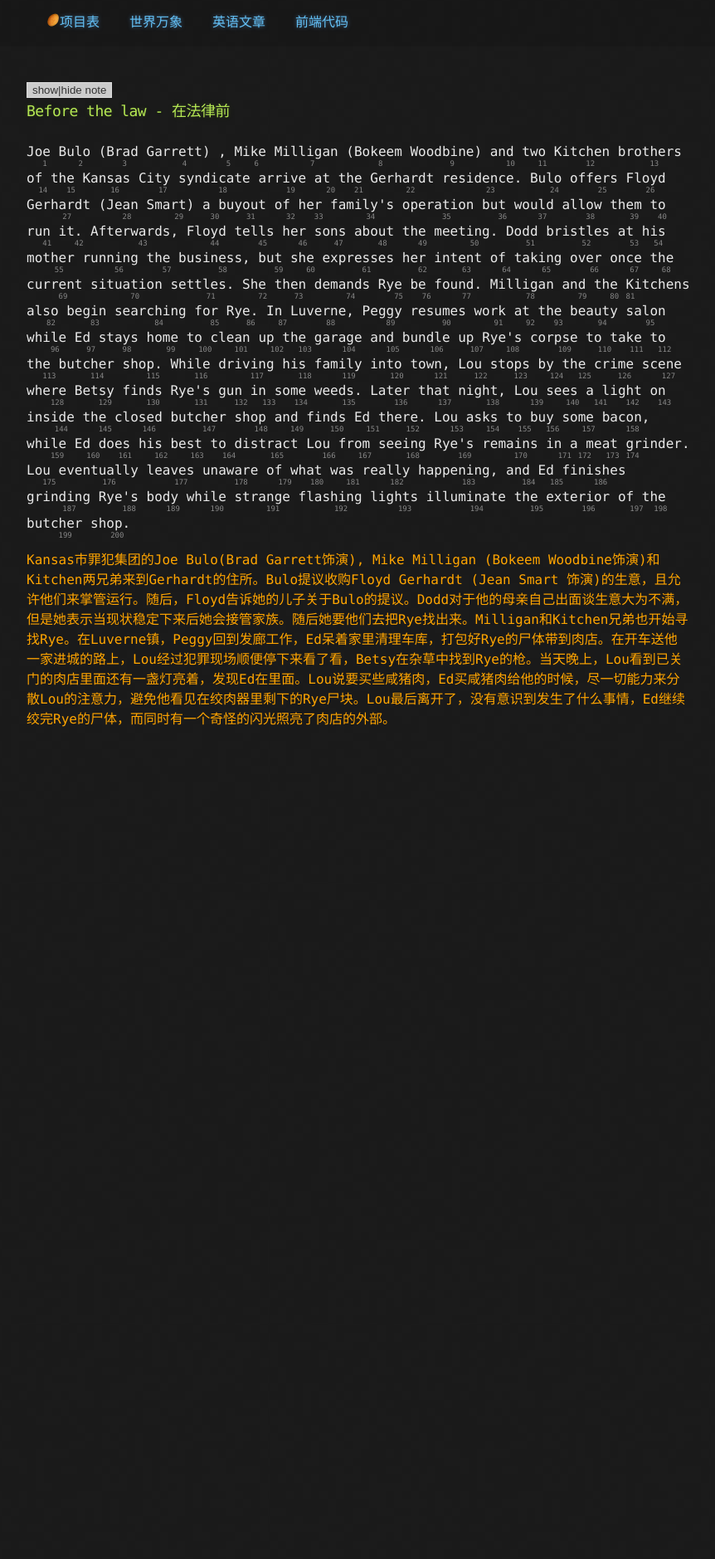
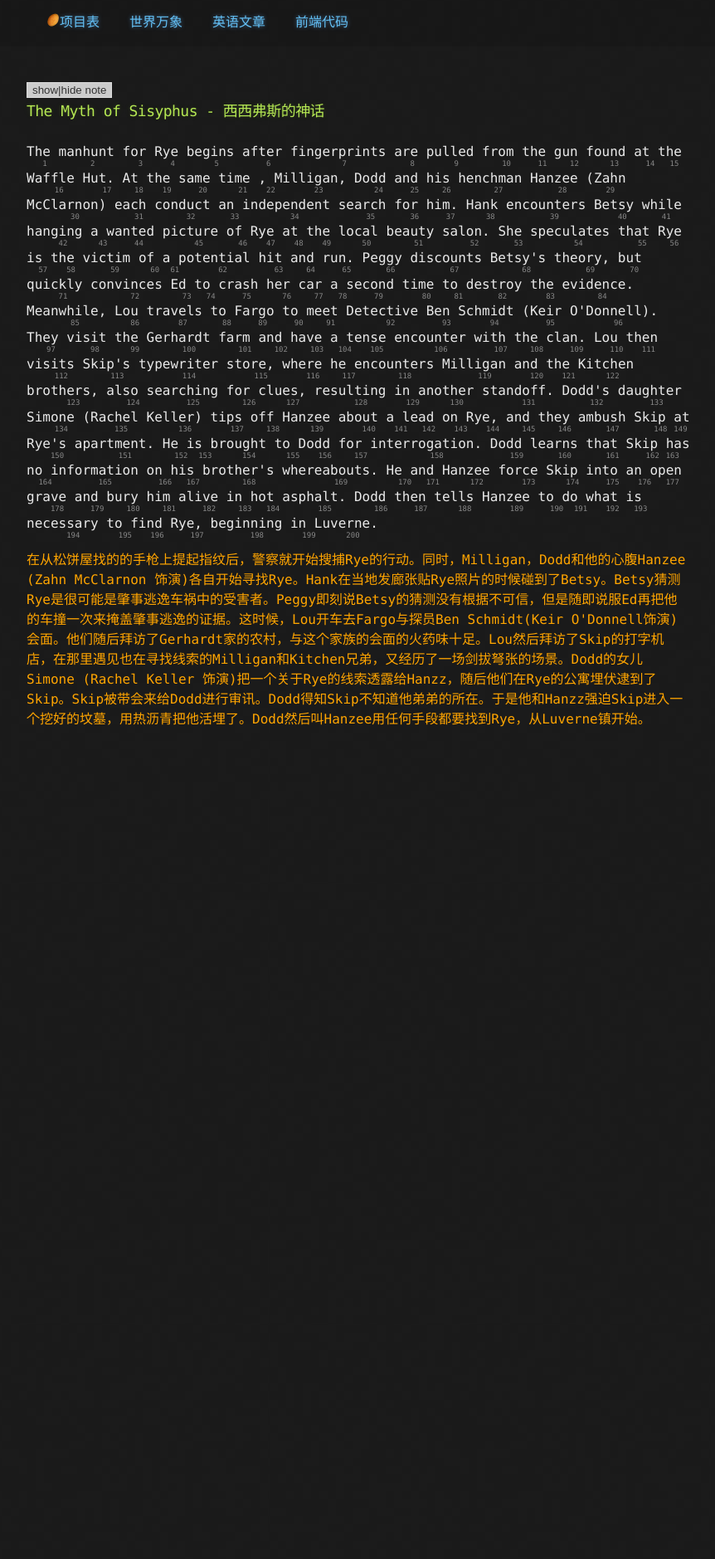
Before and after one commit to vunlin/vunlin.github.io, a Jekyll site: the page setup/template.html, which Jekyll copies as it is, in a window 1280 px wide. Shown: the whole page at 83% size, without its empty margins (208-1070 px from the left). Built offline with Jekyll 4.4.1, drawn with Linux system fonts in a browser that asks for light colours.

Commit message:
Fargo s2e3

```diff
--- a/setup/template.html
+++ b/setup/template.html
@@ -32,42 +32,45 @@
 		<button id="toggleNote">show|hide note</button>
 	</div>
 	<div id="plot">
-		<h3>Before the law - 在法律前</h3>
-		<p>Joe Bulo (Brad Garrett), Mike Milligan (Bokeem Woodbine) and two Kitchen brothers of the Kansas City syndicate arrive at the Gerhardt residence. Bulo offers Floyd Gerhardt (Jean Smart) a buyout of her family's operation but would allow them to run it. Afterwards, Floyd tells her sons about the meeting. Dodd bristles at his mother running the business, but she expresses her intent of taking over once the current situation settles. She then demands Rye be found. Milligan and the Kitchens also begin searching for Rye. In Luverne, Peggy resumes work at the beauty salon while Ed stays home to clean up the garage and bundle up Rye's corpse to take to the butcher shop. While driving his family into town, Lou stops by the crime scene where Betsy finds Rye's gun in some weeds. Later that night, Lou sees a light on inside the closed butcher shop and finds Ed there. Lou asks to buy some bacon, while Ed does his best to distract Lou from seeing Rye's remains in a meat grinder. Lou eventually leaves unaware of what was really happening, and Ed finishes grinding Rye's body while strange flashing lights illuminate the exterior of the butcher shop.</p>
+		<h3>The Myth of Sisyphus - 西西弗斯的神话</h3>
+		<p>The manhunt for Rye begins after fingerprints are pulled from the gun found at the Waffle Hut. At the same time, Milligan, Dodd and his henchman Hanzee (Zahn McClarnon) each conduct an independent search for him. Hank encounters Betsy while hanging a wanted picture of Rye at the local beauty salon. She speculates that Rye is the victim of a potential hit and run. Peggy discounts Betsy's theory, but quickly convinces Ed to crash her car a second time to destroy the evidence. Meanwhile, Lou travels to Fargo to meet Detective Ben Schmidt (Keir O'Donnell). They visit the Gerhardt farm and have a tense encounter with the clan. Lou then visits Skip's typewriter store, where he encounters Milligan and the Kitchen brothers, also searching for clues, resulting in another standoff. Dodd's daughter Simone (Rachel Keller) tips off Hanzee about a lead on Rye, and they ambush Skip at Rye's apartment. He is brought to Dodd for interrogation. Dodd learns that Skip has no information on his brother's whereabouts. He and Hanzee force Skip into an open grave and bury him alive in hot asphalt. Dodd then tells Hanzee to do what is necessary to find Rye, beginning in Luverne.</p>
 
-		<div>Kansas市罪犯集团的Joe Bulo(Brad Garrett饰演), Mike Milligan (Bokeem Woodbine饰演)和Kitchen两兄弟来到Gerhardt的住所。Bulo提议收购Floyd Gerhardt (Jean Smart 饰演)的生意，且允许他们来掌管运行。随后，Floyd告诉她的儿子关于Bulo的提议。Dodd对于他的母亲自己出面谈生意大为不满，但是她表示当现状稳定下来后她会接管家族。随后她要他们去把Rye找出来。Milligan和Kitchen兄弟也开始寻找Rye。在Luverne镇，Peggy回到发廊工作，Ed呆着家里清理车库，打包好Rye的尸体带到肉店。在开车送他一家进城的路上，Lou经过犯罪现场顺便停下来看了看，Betsy在杂草中找到Rye的枪。当天晚上，Lou看到已关门的肉店里面还有一盏灯亮着，发现Ed在里面。Lou说要买些咸猪肉，Ed买咸猪肉给他的时候，尽一切能力来分散Lou的注意力，避免他看见在绞肉器里剩下的Rye尸块。Lou最后离开了，没有意识到发生了什么事情，Ed继续绞完Rye的尸体，而同时有一个奇怪的闪光照亮了肉店的外部。</div>
+		<div>在从松饼屋找的的手枪上提起指纹后，警察就开始搜捕Rye的行动。同时，Milligan，Dodd和他的心腹Hanzee (Zahn McClarnon 饰演)各自开始寻找Rye。Hank在当地发廊张贴Rye照片的时候碰到了Betsy。Betsy猜测Rye是很可能是肇事逃逸车祸中的受害者。Peggy即刻说Betsy的猜测没有根据不可信，但是随即说服Ed再把他的车撞一次来掩盖肇事逃逸的证据。这时候，Lou开车去Fargo与探员Ben Schmidt(Keir O'Donnell饰演)会面。他们随后拜访了Gerhardt家的农村，与这个家族的会面的火药味十足。Lou然后拜访了Skip的打字机店，在那里遇见也在寻找线索的Milligan和Kitchen兄弟，又经历了一场剑拔弩张的场景。Dodd的女儿Simone (Rachel Keller 饰演)把一个关于Rye的线索透露给Hanzz，随后他们在Rye的公寓埋伏逮到了Skip。Skip被带会来给Dodd进行审讯。Dodd得知Skip不知道他弟弟的所在。于是他和Hanzz强迫Skip进入一个挖好的坟墓，用热沥青把他活埋了。Dodd然后叫Hanzee用任何手段都要找到Rye，从Luverne镇开始。</div>
 		<script>
 		var note = {};
 		note["status"] = "{{ page.title }}";
 		note[1] = {};
 		note[1]['structure'] = {
-			'1-23':'SV',
-			'24-35':'SVOO',
-			'36-42':'FANBOYS的B连接句子SVOC',
-			'43-50':'SVO',
-			'51-55':'SV',
-			'56-58':'简化形容词从句',
-			'59-66':'FANBOYS的B连接句子SVO',
-			'67-71':'副词从句SV',
-			'72-77':'SVOC',
-			'78-86':'SVO',
-			'87-95':'SVO',
-			'96-115':'副词从句 FANBOYS的A连接句子',
-			'116-121':'简化副词从句',
-			'122-127':'SV',
-			'128-135':'形容词从句',
-			'136-143':'SVOC',
-			'144-148':'副词短语',
-			'149-152':'FANBOYS的A连接句子',
-			'153-158':'SVO',
-			'159-174':'副词从句',
-			'175-177':'SV',
-			'178':'a开头的副词 后置',
-			'179-183':'副词短语修饰aware, unaware of that',
-			'184-189':'FANBOYS的A连接句子 SVO',
-			'190-200':'副词从句',
+			'1-5':'SV',
+			'6-12':'SVC',
+			'13-17':'简化形容词从句',
+			'18-37':'SVO',
+			'38-40':'SVO',
+			'41-52':'while he hangs 简化副词从句',
+			'53-54':'SV',
+			'55-65':'名词从句',
+			'66-84':'FANBOYS的B连接句子',
+			'85-96':'SV',
+			'97-109':'FANBOYS的A连接句子',
+			'110-115':'SVO',
+			'116-123':'形容词从句',
+			'124-127':'who is also searching 简化形容词从句',
+			'128-131':'which results in 的简化副词从句',
+			'132-144':'SVO',
+			'145-151':'FANBOYS的A连接句子',
+			'152-158':'SVC',
+			'159-160':'SV',
+			'162-169':'名词从句',
+			'170-185':'FANBOYS的A连接句子',
+			'186-189':'SVO',
+			'190-191':'that he is to do 简化名词从句',
+			'192-197':'名词从句',
+			'198-200':'which begins 简化副词从句',
 		}
 		note[1]['pos'] = {
+			'74-75':'that he is to 简化名词从句',
+			'81-82':'in order it is to 简化副词从句',
+			'90-91':'in order he is to 简化副词从句',
 		}
 
 		</script>
```
Also changed, not shown: English/TV/Fargo/S02E03.md (+47 -0 lines).
